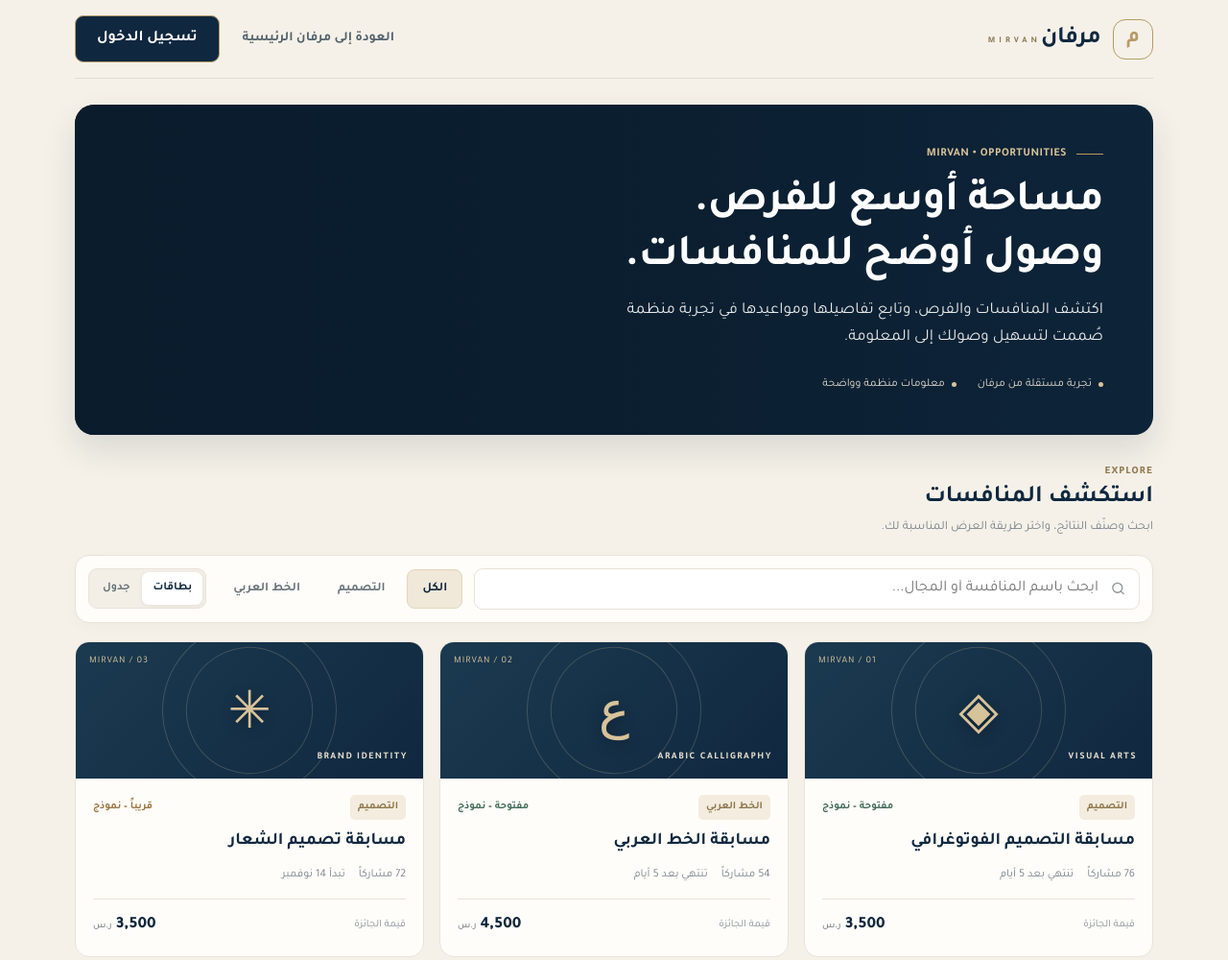
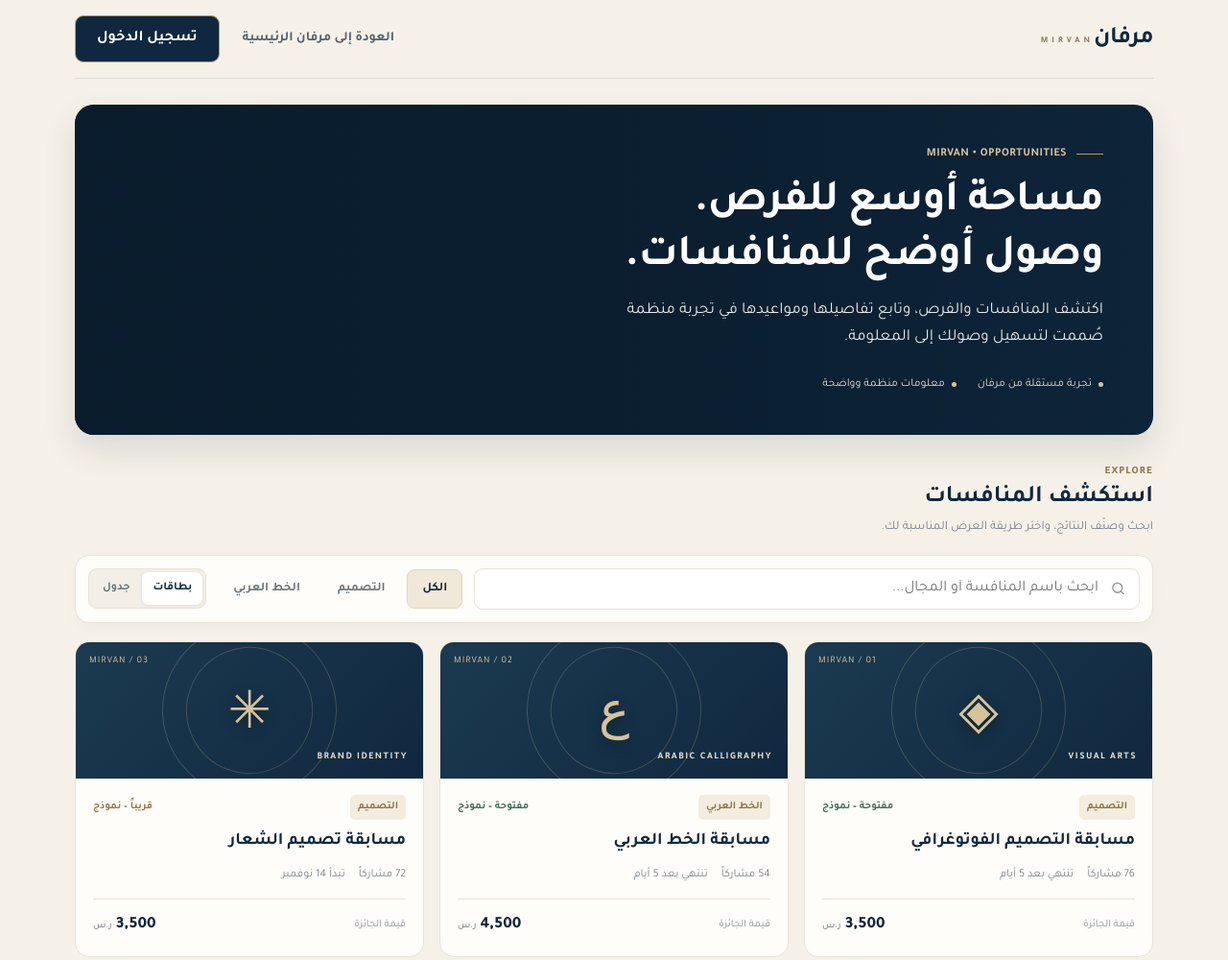
Before and after one commit to mirvanadmin/munafasat-morfan, a plain HTML site: page index.html in a window 1280 px wide. Shown: the top 1000 px of the page at 96% size. Drawn offline with Linux system fonts and the light colour scheme.

Commit message:
Remove standalone letter mark beside MIRVAN name

```diff
--- a/index.html
+++ b/index.html
@@ -13,7 +13,7 @@
 *{box-sizing:border-box}html{scroll-behavior:smooth}body{margin:0;background:var(--ivory);color:var(--ink);font-family:'Tajawal',sans-serif;-webkit-font-smoothing:antialiased;text-rendering:optimizeLegibility;line-height:1.65}
 button,input{font:inherit}.shell{max-width:1180px;margin:auto;padding:0 28px 64px}
 .topbar{height:82px;display:flex;align-items:center;justify-content:space-between;border-bottom:1px solid rgba(16,40,63,.1)}
-.brand{display:flex;align-items:center;gap:13px;color:var(--navy);text-decoration:none}.brand-mark{width:42px;height:42px;border:1px solid var(--bronze);border-radius:13px;display:grid;place-items:center;color:var(--bronze);font-size:22px;font-weight:700;transform:rotate(0deg)}.brand-copy{line-height:1.1}.brand-ar{font-size:25px;font-weight:700;letter-spacing:-.6px}.brand-en{font-size:9px;letter-spacing:4px;color:#8b7957;margin-top:6px;font-weight:700}
+.brand{display:flex;align-items:center;gap:0;color:var(--navy);text-decoration:none}.brand-copy{line-height:1.1}.brand-ar{font-size:25px;font-weight:700;letter-spacing:-.6px}.brand-en{font-size:9px;letter-spacing:4px;color:#8b7957;margin-top:6px;font-weight:700}
 .top-actions{display:flex;align-items:center;gap:12px}.back-link{color:#52616c;text-decoration:none;font-size:14px;font-weight:600;padding:9px 12px}.login{border:1px solid var(--bronze);background:var(--navy);color:#fff;border-radius:9px;padding:10px 22px;font-weight:600;cursor:pointer;transition:.2s}.login:hover{background:var(--navy2)}
 .hero{position:relative;isolation:isolate;overflow:hidden;margin:27px 0 30px;min-height:270px;border-radius:20px;background:var(--navy) url('panorama-riyadh.jpg') center 55%/cover no-repeat;color:#fff;display:flex;align-items:center;padding:42px 52px;box-shadow:0 16px 34px rgba(16,40,63,.12)}
 .hero:before{content:"";position:absolute;inset:0;z-index:-1;background:linear-gradient(90deg,rgba(9,27,43,.94),rgba(9,27,43,.73) 54%,rgba(9,27,43,.32))}
@@ -32,7 +32,7 @@ h1{font-size:clamp(32px,4vw,46px);line-height:1.25;margin:0 0 12px;font-weight:7
 .demo-note{margin-top:18px;padding:12px 15px;border-right:3px solid var(--bronze);background:#eee7da;color:#746b5c;border-radius:5px;font-size:11px}
 .footer{margin-top:45px;padding-top:19px;border-top:1px solid rgba(16,40,63,.12);display:flex;justify-content:space-between;align-items:center;color:#858b8d;font-size:11px}.footer strong{color:#5d6870;font-weight:700;letter-spacing:2px}
 @media(max-width:850px){.shell{padding:0 18px 45px}.grid{grid-template-columns:repeat(2,minmax(0,1fr))}.toolbar{flex-wrap:wrap}.search{flex-basis:100%}.filters{flex:1}}
-@media(max-width:560px){.shell{padding:0 14px 34px}.topbar{height:72px}.brand-mark{width:37px;height:37px}.brand-ar{font-size:22px}.back-link{display:none}.hero{margin:17px 0 25px;min-height:230px;padding:30px 23px;border-radius:15px;background-position:center}.hero:before{background:linear-gradient(90deg,rgba(9,27,43,.92),rgba(9,27,43,.62))}.hero p{font-size:15px}.hero-foot{gap:13px;flex-wrap:wrap}.section-title{font-size:22px}.section-note{font-size:12px}.toolbar{padding:10px;gap:8px}.filters{width:100%;overflow-x:auto;flex-wrap:nowrap}.filter{padding:8px 12px}.view-switch{margin-right:auto}.grid{grid-template-columns:1fr;gap:12px}.contest{display:grid;grid-template-columns:112px minmax(0,1fr)}.card-art{height:100%;min-height:175px}.card-art:before{width:125px;height:125px}.card-art:after{width:90px;height:90px}.art-symbol{font-size:39px}.art-caption{font-size:8px;right:8px;bottom:9px}.art-no{left:8px;top:8px}.contest-body{padding:13px 12px}.contest h3{font-size:16px;margin-bottom:10px}.details{gap:9px;font-size:11px;flex-wrap:wrap;padding-bottom:10px}.prize-row{padding-top:9px}.prize{font-size:15px}.footer{gap:12px;align-items:flex-start;flex-direction:column}}
+@media(max-width:560px){.shell{padding:0 14px 34px}.topbar{height:72px}.brand-ar{font-size:22px}.back-link{display:none}.hero{margin:17px 0 25px;min-height:230px;padding:30px 23px;border-radius:15px;background-position:center}.hero:before{background:linear-gradient(90deg,rgba(9,27,43,.92),rgba(9,27,43,.62))}.hero p{font-size:15px}.hero-foot{gap:13px;flex-wrap:wrap}.section-title{font-size:22px}.section-note{font-size:12px}.toolbar{padding:10px;gap:8px}.filters{width:100%;overflow-x:auto;flex-wrap:nowrap}.filter{padding:8px 12px}.view-switch{margin-right:auto}.grid{grid-template-columns:1fr;gap:12px}.contest{display:grid;grid-template-columns:112px minmax(0,1fr)}.card-art{height:100%;min-height:175px}.card-art:before{width:125px;height:125px}.card-art:after{width:90px;height:90px}.art-symbol{font-size:39px}.art-caption{font-size:8px;right:8px;bottom:9px}.art-no{left:8px;top:8px}.contest-body{padding:13px 12px}.contest h3{font-size:16px;margin-bottom:10px}.details{gap:9px;font-size:11px;flex-wrap:wrap;padding-bottom:10px}.prize-row{padding-top:9px}.prize{font-size:15px}.footer{gap:12px;align-items:flex-start;flex-direction:column}}
 @media(prefers-reduced-motion:reduce){*{scroll-behavior:auto!important;transition:none!important}}
 </style>
 </head>
@@ -40,7 +40,7 @@ h1{font-size:clamp(32px,4vw,46px);line-height:1.25;margin:0 0 12px;font-weight:7
 <div class="shell">
 <header class="topbar">
 <a class="brand" href="#" aria-label="مرفان">
-<span class="brand-mark">م</span><span class="brand-copy"><span class="brand-ar">مرفان</span><span class="brand-en">MIRVAN</span></span>
+<span class="brand-copy"><span class="brand-ar">مرفان</span><span class="brand-en">MIRVAN</span></span>
 </a>
 <div class="top-actions"><a class="back-link" href="https://mirvan-homepage-isolated-preview.onrender.com">العودة إلى مرفان الرئيسية</a><button class="login" type="button">تسجيل الدخول</button></div>
 </header>
```
